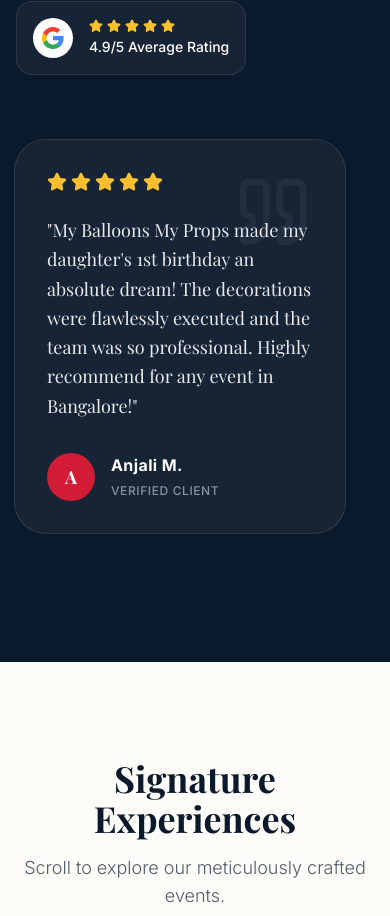
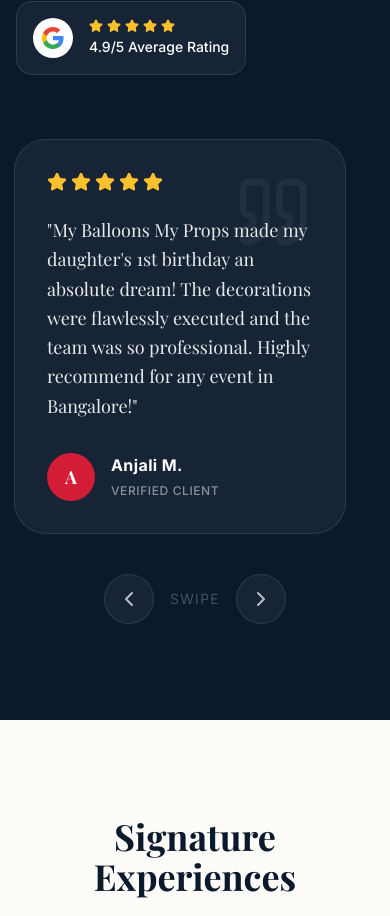
Before and after one commit to Sonikak004/myballons, a Next.js app: page / in a window 390 px wide. Shown: the part 4871-5787 px from the top of the page. Built offline with nearby package versions, Linux system fonts and the light colour scheme; a web font is replaced by a local one.

Commit message:
Add explicit left/right scroll control buttons on mobile for testimonials

```diff
--- a/src/components/Testimonials.tsx
+++ b/src/components/Testimonials.tsx
@@ -1,7 +1,8 @@
 "use client";
 
 import { motion } from "framer-motion";
-import { Star, Quote } from "lucide-react";
+import { Star, Quote, ChevronLeft, ChevronRight } from "lucide-react";
+import { useRef } from "react";
 
 const testimonials = [
   {
@@ -32,6 +33,15 @@ const testimonials = [
 ];
 
 export default function Testimonials() {
+  const scrollRef = useRef<HTMLDivElement>(null);
+
+  const scroll = (direction: 'left' | 'right') => {
+    if (scrollRef.current) {
+      const scrollAmount = window.innerWidth * 0.85; // rough width of one card
+      scrollRef.current.scrollBy({ left: direction === 'left' ? -scrollAmount : scrollAmount, behavior: 'smooth' });
+    }
+  };
+
   return (
     <section className="bg-primary text-white w-full py-24 md:py-32 relative">
       <div className="container mx-auto px-4 md:px-6 max-w-7xl">
@@ -77,7 +87,7 @@ export default function Testimonials() {
 
           {/* Right: Scrolling Review Cards */}
           <div className="lg:w-2/3 w-full">
-            <div className="flex flex-row lg:flex-col overflow-x-auto lg:overflow-visible gap-6 lg:gap-12 pb-8 lg:pb-0 snap-x snap-mandatory [scrollbar-width:none] [&::-webkit-scrollbar]:hidden w-[calc(100vw-2rem)] md:w-full -mx-4 px-4 md:mx-0 md:px-0">
+            <div ref={scrollRef} className="flex flex-row lg:flex-col overflow-x-auto lg:overflow-visible gap-6 lg:gap-12 pb-4 lg:pb-0 snap-x snap-mandatory [scrollbar-width:none] [&::-webkit-scrollbar]:hidden w-[calc(100vw-2rem)] md:w-full -mx-4 px-4 md:mx-0 md:px-0">
               {testimonials.map((review, idx) => (
                 <motion.div
                   key={review.id}
@@ -108,6 +118,26 @@ export default function Testimonials() {
                 </motion.div>
               ))}
             </div>
+
+            {/* Mobile Scroll Indicators */}
+            <div className="flex lg:hidden justify-center items-center gap-4 mt-6">
+              <button
+                onClick={() => scroll('left')}
+                className="p-3 rounded-full bg-white/5 hover:bg-white/10 border border-white/10 transition-colors"
+                aria-label="Previous review"
+              >
+                <ChevronLeft size={24} className="text-white/70" />
+              </button>
+              <span className="text-white/30 text-sm font-light tracking-widest uppercase">Swipe</span>
+              <button
+                onClick={() => scroll('right')}
+                className="p-3 rounded-full bg-white/5 hover:bg-white/10 border border-white/10 transition-colors"
+                aria-label="Next review"
+              >
+                <ChevronRight size={24} className="text-white/70" />
+              </button>
+            </div>
+
           </div>
 
         </div>
```
